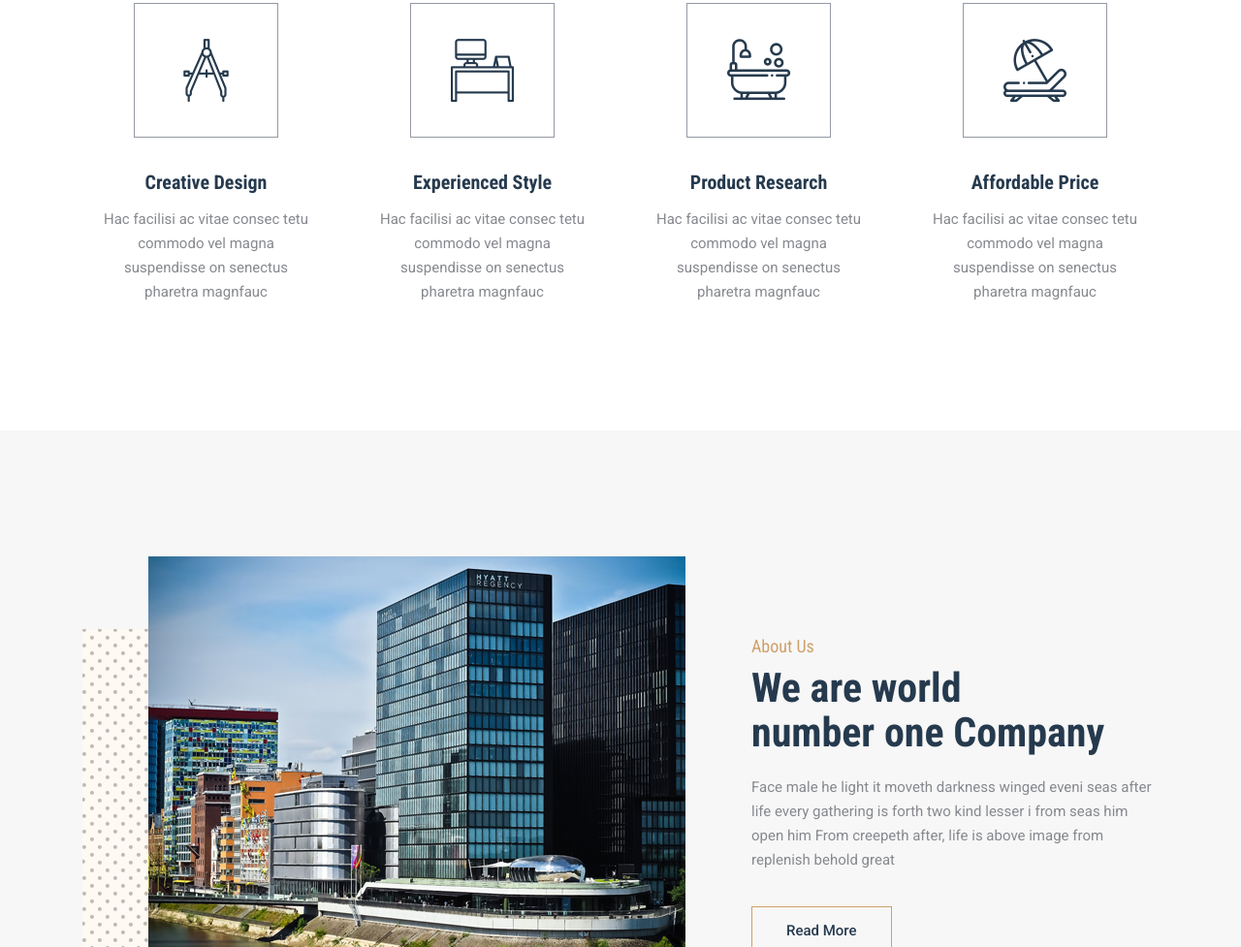
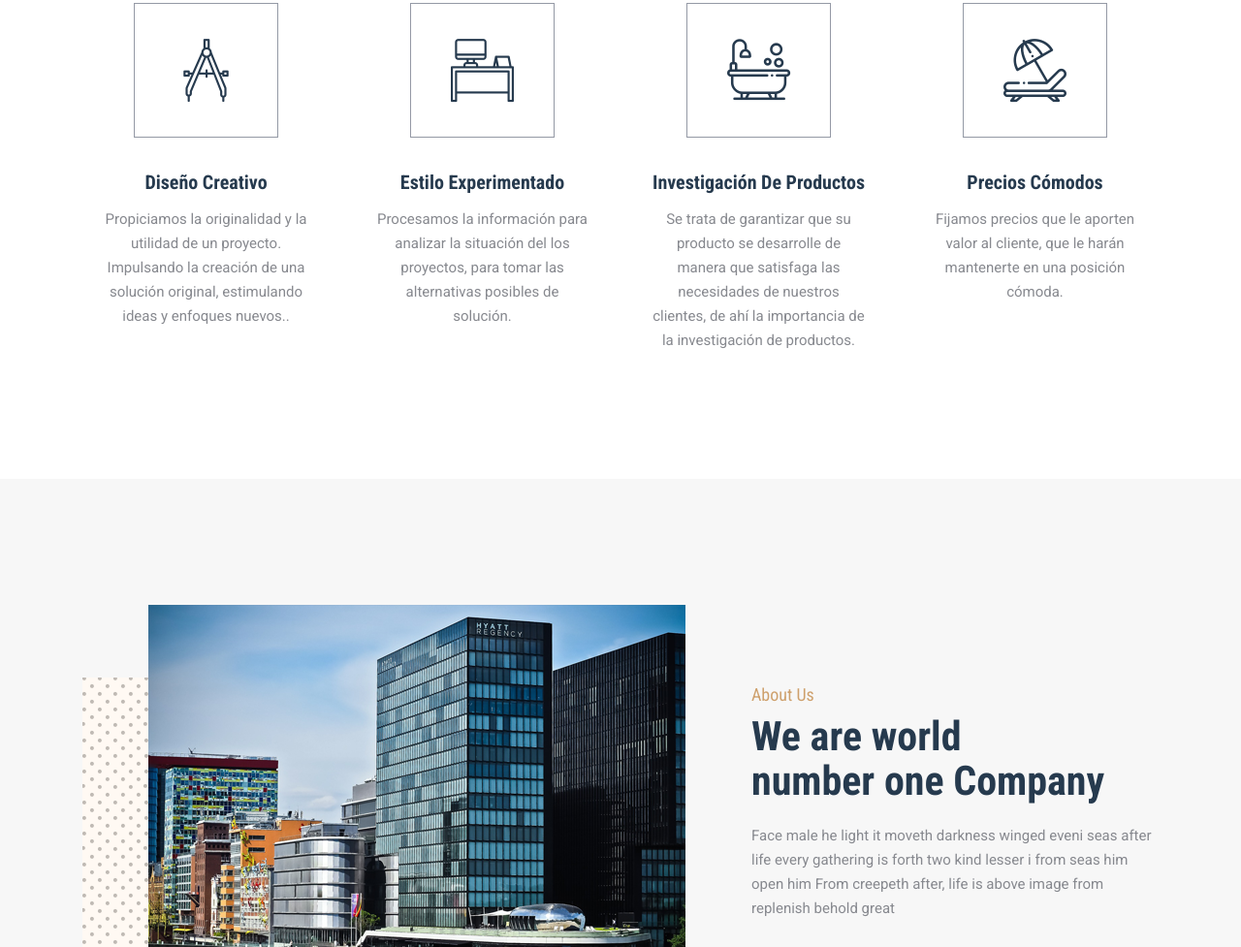
Before and after one commit to thekos667/central, a plain HTML site: page index.html in a window 1280 px wide. Shown: the part 1027-2004 px from the top of the page at 97% size. Drawn offline with nearby package versions, Linux system fonts and the light colour scheme.

Commit message:
Add files via upload

```diff
--- a/index.html
+++ b/index.html
@@ -108,29 +108,29 @@
 				<div class="col-lg-3 col-md-6">
 					<div class="feature-item">
 						<i class="fi flaticon-compass"></i>
-						<h4>Creative Design</h4>
-						<p>Hac facilisi ac vitae consec tetu commodo vel magna suspendisse on senectus pharetra magnfauc </p>
+						<h4>Diseño creativo</h4>
+						<p>Propiciamos la originalidad y la utilidad de un proyecto. Impulsando la creación de una solución original, estimulando ideas y enfoques nuevos..</p>
 					</div>
 				</div>
 				<div class="col-lg-3 col-md-6">
 					<div class="feature-item">
 						<i class="fi flaticon-desk"></i>
-						<h4>Experienced Style</h4>
-						<p>Hac facilisi ac vitae consec tetu commodo vel magna suspendisse on senectus pharetra magnfauc </p>
+						<h4>Estilo experimentado</h4>
+						<p>Procesamos la información para analizar la situación del los proyectos, para tomar las alternativas posibles de solución.</p>
 					</div>
 				</div>
 				<div class="col-lg-3 col-md-6">
 					<div class="feature-item">
 						<i class="fi flaticon-bathroom"></i>
-						<h4>Product Research</h4>
-						<p>Hac facilisi ac vitae consec tetu commodo vel magna suspendisse on senectus pharetra magnfauc </p>
+						<h4>Investigación de productos</h4>
+						<p>Se trata de garantizar que su producto se desarrolle de manera que satisfaga las necesidades de nuestros clientes, de ahí la importancia de la investigación de productos.</p>
 					</div>
 				</div>
 				<div class="col-lg-3 col-md-6">
 					<div class="feature-item">
 						<i class="fi flaticon-beach"></i>
-						<h4>Affordable Price</h4>
-						<p>Hac facilisi ac vitae consec tetu commodo vel magna suspendisse on senectus pharetra magnfauc </p>
+						<h4>Precios cómodos</h4>
+						<p>Fijamos precios que le aporten valor al cliente, que le harán mantenerte en una posición cómoda.</p>
 					</div>
 				</div>
 			</div>
```
